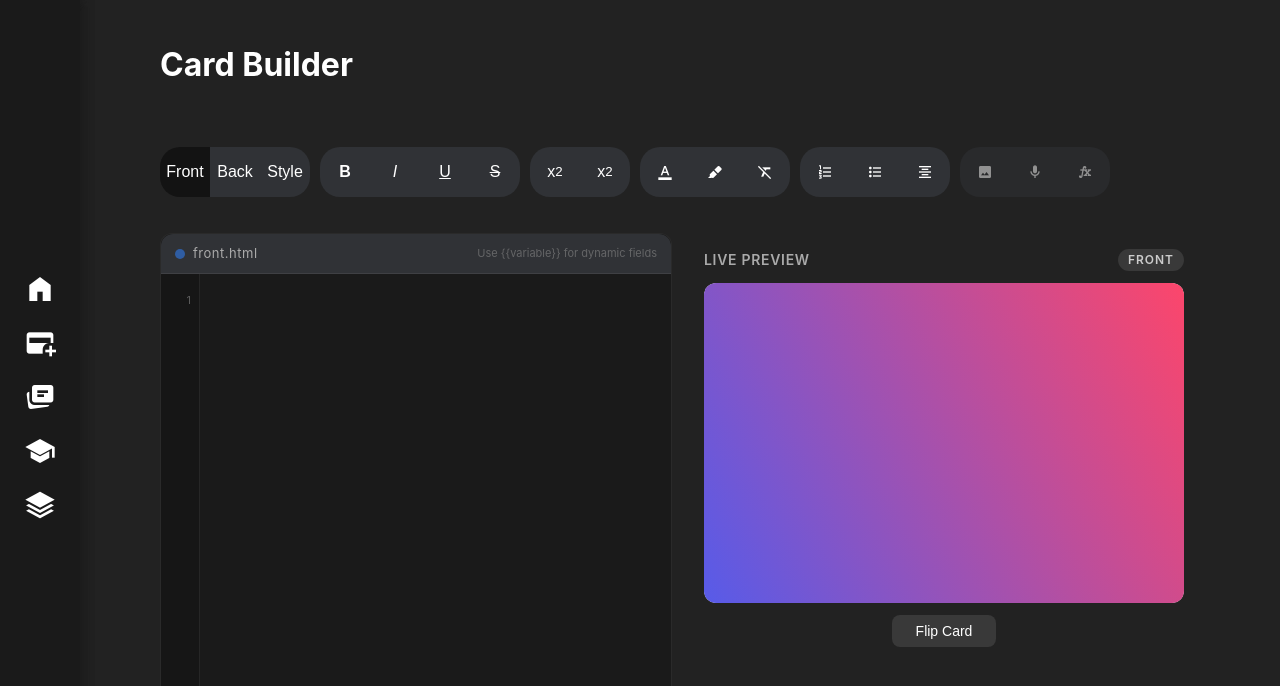
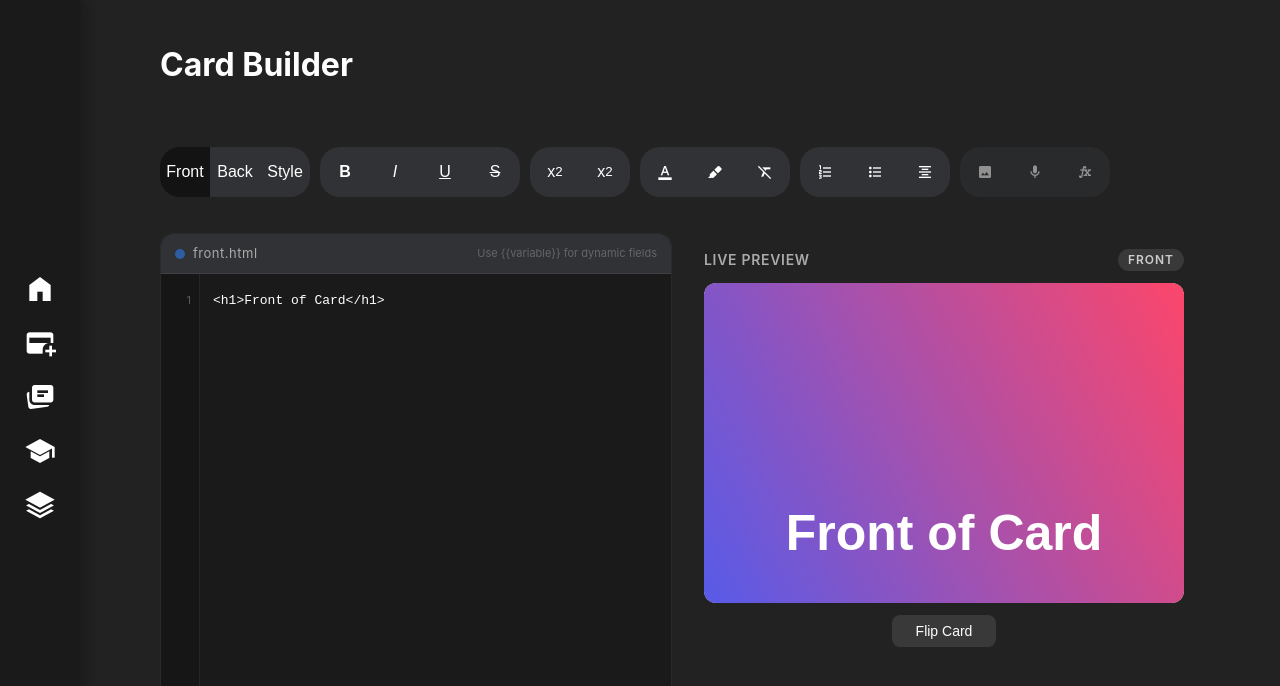
Before and after one commit to 18barbers2/gostudycards, a React (Vite) app in the folder frontend/: page /card-builder in a window 1280 px wide. Shown: the top 686 px of the page. Built offline with nearby package versions, Linux system fonts and the light colour scheme.

Commit message:
feature: added template styling to the card preview

```diff
--- a/frontend/src/components/Card.tsx
+++ b/frontend/src/components/Card.tsx
@@ -8,6 +8,7 @@ interface CardProps {
     deckId: string;
     template: string;
     data: Record<string, string>;
+    style?: string;
 }
 
 // TODO: replace props with the template and data props
@@ -38,6 +39,7 @@ function Card( props : CardProps) {
                         background: #3F5EFB;
                         background: linear-gradient(62deg,rgba(63, 94, 251, 1) 0%, rgba(252, 70, 107, 1) 100%);
                     }
+                    ${props.style ?? ''}
                 </style>
             </head>
             <body>${html}</body>
--- a/frontend/src/components/PreviewPanel.tsx
+++ b/frontend/src/components/PreviewPanel.tsx
@@ -4,11 +4,12 @@ import '../css/PreviewPanel.css';
 interface PreviewPanelProps {
     side: 'front' | 'back';
     template: string;
+    style: string;
     data: Record<string, string>;
     onFlip: () => void;
     onInsert: (text: string) => void;
 }
-function PreviewPanel({ side, template, data, onFlip, onInsert} : PreviewPanelProps) {
+function PreviewPanel({ side, template, style, data, onFlip, onInsert: _onInsert} : PreviewPanelProps) {
     return (
         <div className='preview-pane'>
             <div className='preview-pane-header'>
@@ -16,7 +17,7 @@ function PreviewPanel({ side, template, data, onFlip, onInsert} : PreviewPanelPr
                 <span className='preview-side-badge'>{side}</span>
             </div>
             <div className='preview-card-wrapper'>
-                <Card id='' deckId='' template={template} data={data} />
+                <Card id='' deckId='' template={template} style={style} data={data} />
             </div>
             <button className='preview-flip-btn' onClick={onFlip}>Flip Card</button>
         </div>
--- a/frontend/src/pages/CardBuilder.tsx
+++ b/frontend/src/pages/CardBuilder.tsx
@@ -19,9 +19,9 @@ export function Tabs({ activeTab, onClick }: { activeTab: CardTextInputMode; onC
 }
 
 export default function CardBuilder() {
-    const [frontHtml, setFrontHtml] = useState('');
-    const [backHtml, setBackHtml] = useState('');
-    const [styleHtml, setStyleHtml] = useState('');
+    const [frontHtml, setFrontHtml] = useState('<h1>Front of Card</h1>');
+    const [backHtml, setBackHtml] = useState('<h1>Back of Card</h1>');
+    const [styleHtml, setStyleHtml] = useState('h1 {\n    color: white;\n    font-family: sans-serif;\n}');
     const [cardTextInputMode, setCardTextInputMode] = useState<CardTextInputMode>('front');
     const [previewSide, setPreviewSide] = useState<'front' | 'back'>('front');
 
@@ -61,7 +61,7 @@ export default function CardBuilder() {
                 </div>
                 <div className='workspace'>
                     <CodeEditor value={currentHtml} onChange={handleHtmlChange} filename={filename} />
-                    <PreviewPanel side={previewSide} template={previewTemplate} data={{}} onFlip={handleFlip} onInsert={handleInsert} />
+                    <PreviewPanel side={previewSide} template={previewTemplate} style={styleHtml} data={{}} onFlip={handleFlip} onInsert={handleInsert} />
                 </div>
             </div>
         </Layout>
```
